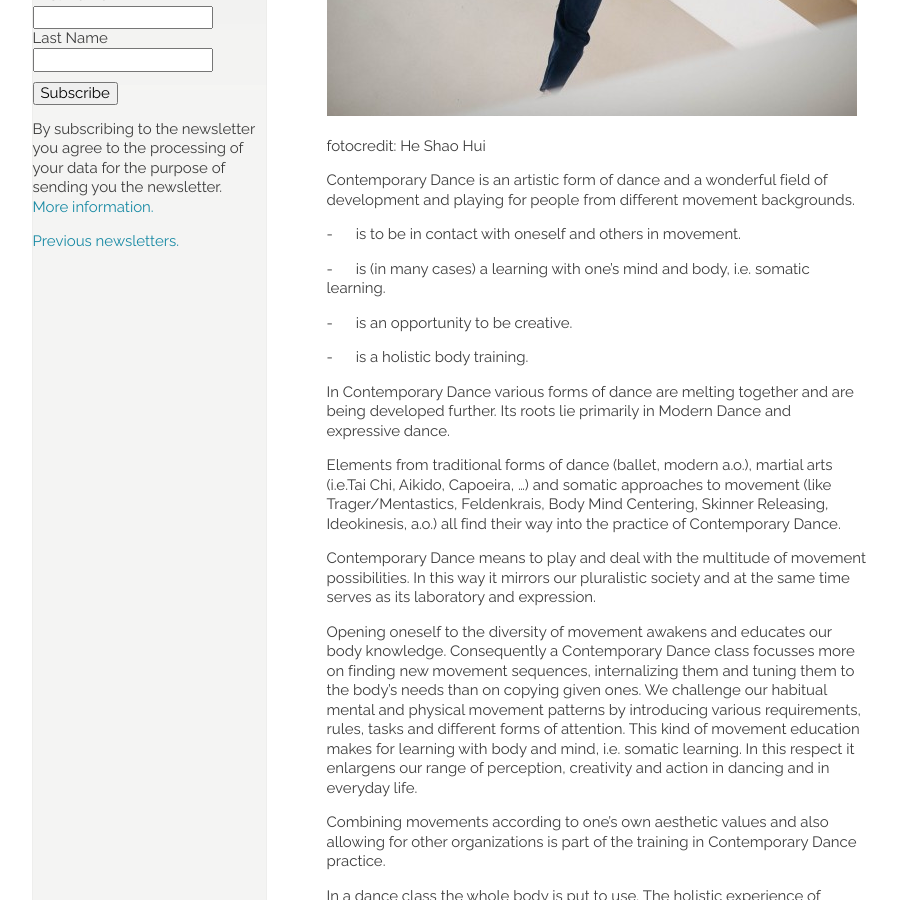
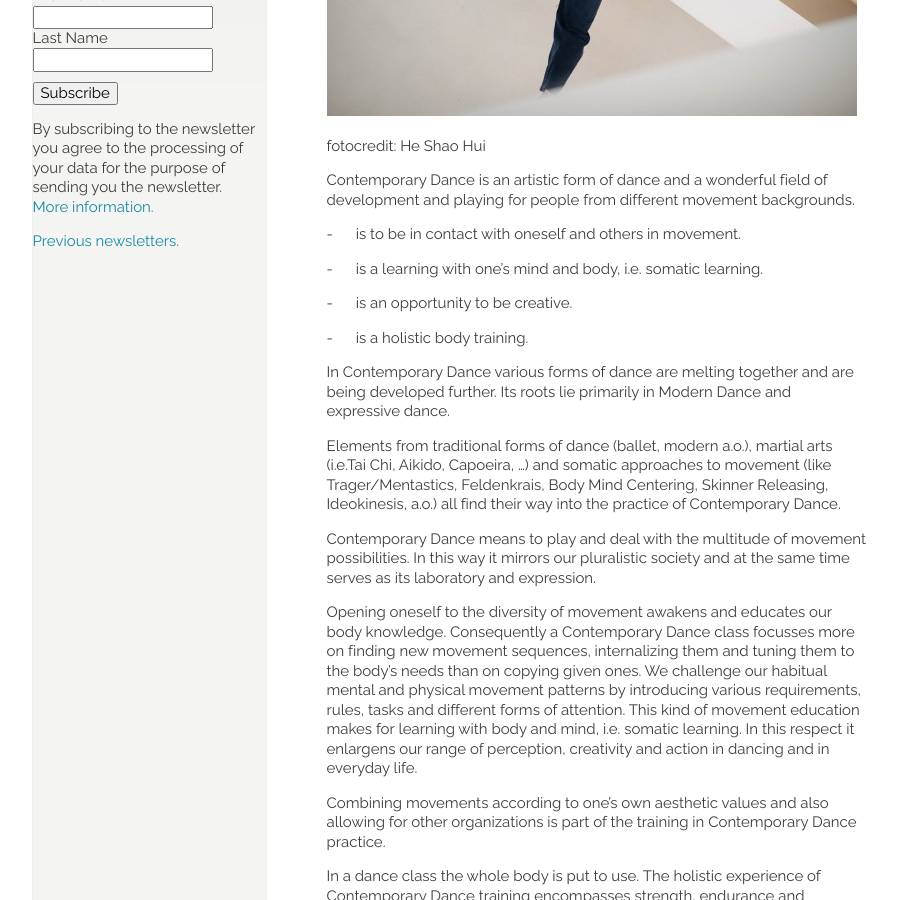
Before and after one commit to manulari/rollingpointat, a Jekyll site: the page built from _pages_en/en-contemporary.md, in a window 1280 px wide and 900 px high, scrolled down 377 px. Shown: the whole window, without its empty margins (152-1049 px from the left). Built offline with Jekyll 4.4.1, drawn with Linux system fonts in a browser that asks for light colours; comment, search, counter and statistics services are not loaded.

Commit message:
Update page (en) “en-contemporary”

```diff
--- a/_pages_en/en-contemporary.md
+++ b/_pages_en/en-contemporary.md
@@ -13,7 +13,7 @@ Contemporary Dance is an artistic form of dance and a wonderful field of develop
 
 \-      is to be in contact with oneself and others in movement.
 
-\-      is (in many cases) a learning with one's mind and body, i.e. somatic learning.
+\-      is a learning with one's mind and body, i.e. somatic learning.
 
 \-      is an opportunity to be creative.
 
```
